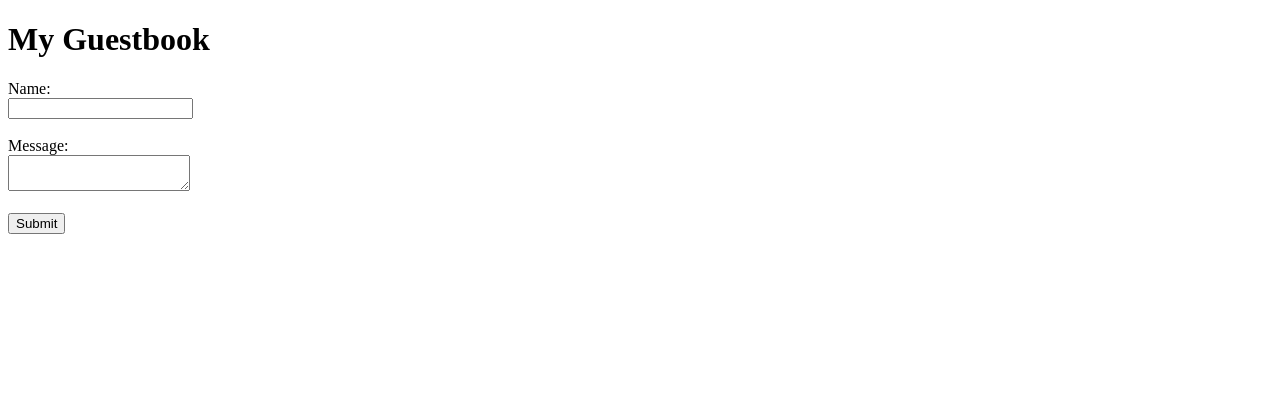
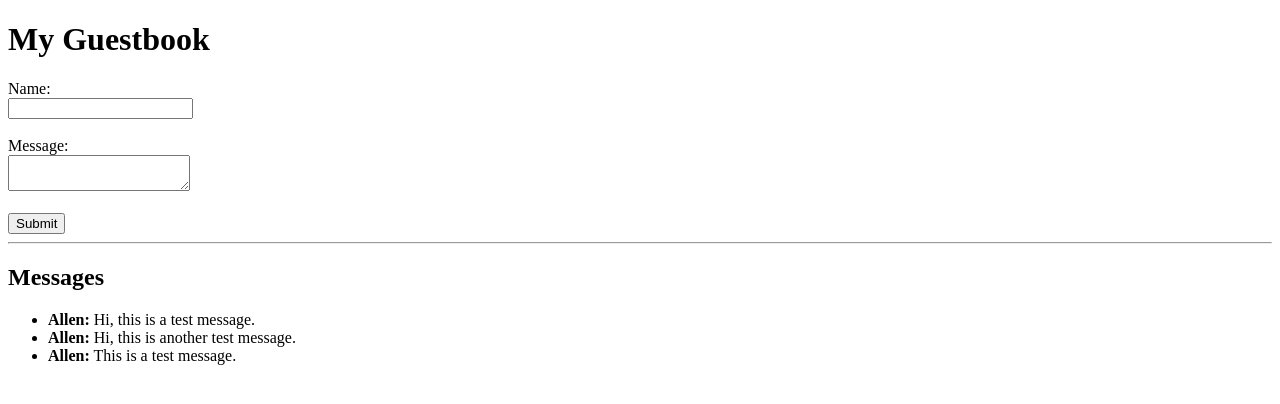
Before and after one commit to anamrood/cis260-guestbook-project, a Flask app: page / in a window 1280 px wide. Shown: the top 404 px of the page. Run offline with Flask 3, Linux system fonts and the light colour scheme.

Commit message:
Read feature update

```diff
--- a/app.py
+++ b/app.py
@@ -6,39 +6,31 @@ from flask_sqlalchemy import SQLAlchemy
 app = Flask(__name__)
 
 # --- DATABASE SETUP ---
-# Configure the location of the database file
 app.config['SQLALCHEMY_DATABASE_URI'] = 'sqlite:///guestbook.db'
-# Create the database object
 db = SQLAlchemy(app)
 
 # --- DATABASE MODEL ---
-# Create the blueprint for our guestbook entries
 class GuestbookEntry(db.Model):
     id = db.Column(db.Integer, primary_key=True)
     name = db.Column(db.String(50), nullable=False)
     message = db.Column(db.String(200), nullable=False)
 
 # --- ROUTES ---
-# This is the route for the homepage.
-# We've added 'methods=['GET', 'POST']' to allow the form to send data.
 @app.route('/', methods=['GET', 'POST'])
 def home():
-    # This 'if' statement checks if the user is submitting the form
     if request.method == 'POST':
-        # Get the data from the form
         entry_name = request.form.get('name')
         entry_message = request.form.get('message')
-
-        # Create a new entry for our database
         new_entry = GuestbookEntry(name=entry_name, message=entry_message)
-
-        # Add and save the new entry to the database
         db.session.add(new_entry)
         db.session.commit()
         return redirect('/')
 
-    # If the user is just visiting the page, just show the HTML
-    return render_template('index.html')
+    # --- NEW CODE FOR THE 'READ' FEATURE ---
+    # Get all the current entries from the database.
+    entries = GuestbookEntry.query.all()
+    # Pass the list of entries to the HTML template.
+    return render_template('index.html', entries=entries)
 
 # This line allows us to run the app
 if __name__ == '__main__':
--- a/templates/index.html
+++ b/templates/index.html
@@ -17,5 +17,16 @@
         <button type="submit">Submit</button>
     </form>
 
+    <hr>
+
+    <h2>Messages</h2>
+    <ul>
+        {% for entry in entries %}
+            <li>
+                <strong>{{ entry.name }}:</strong> {{ entry.message }}
+            </li>
+        {% endfor %}
+    </ul>
+
 </body>
 </html>
```
Also changed, not shown: instance/guestbook.db.
